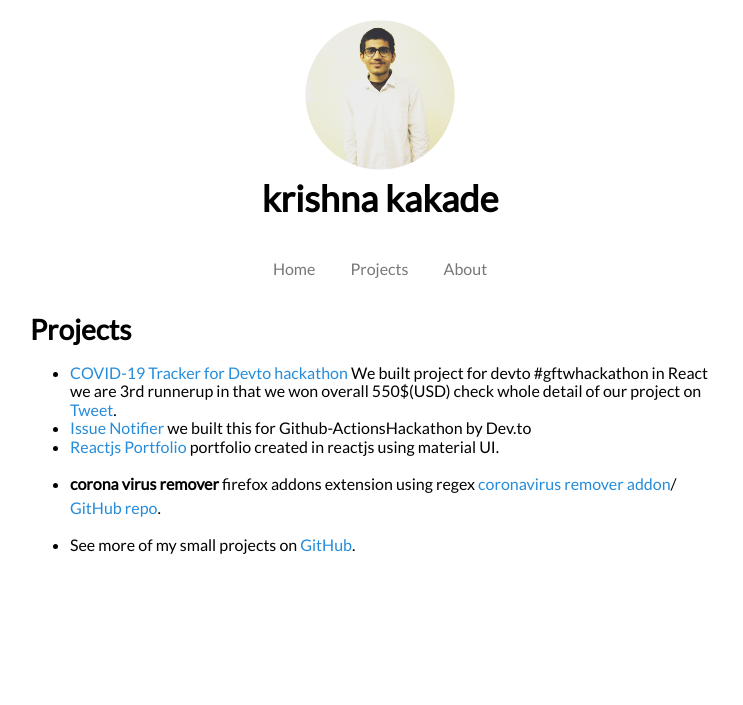
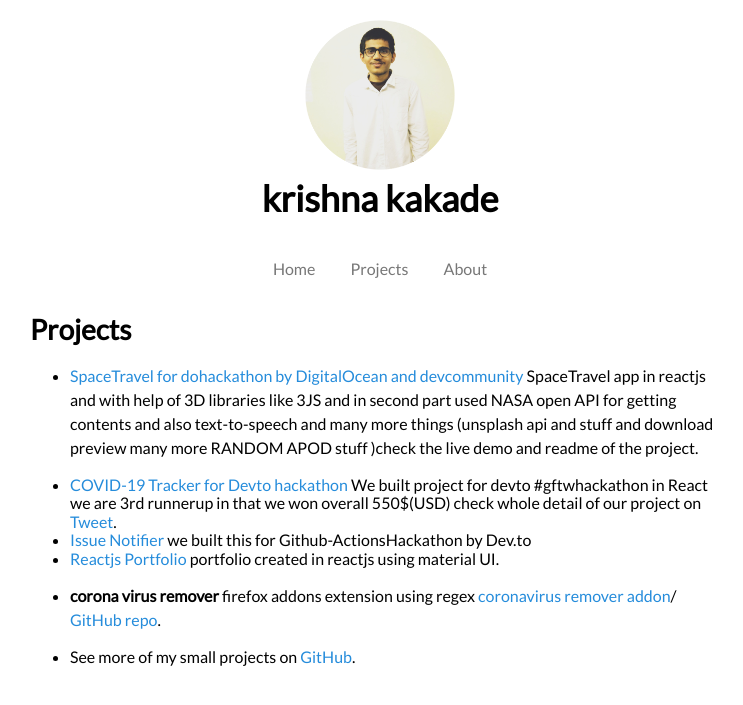
Before and after one commit to krishnadevz/krishnadevz.github.io, a Jekyll site: the page built from projects.md, in a window 1280 px wide. Shown: the top 705 px of the page, without its empty margins (260-1003 px from the left). Built offline with Jekyll 4.4.1, drawn with Linux system fonts in a browser that asks for light colours; nearby versions of some CDN libraries; our own code applies the rules of GitHub Pages for plain Markdown files.

Commit message:
updated project section

```diff
--- a/projects.md
+++ b/projects.md
@@ -3,6 +3,8 @@ layout: default
 ---
 
 # Projects
+
+* [SpaceTravel for dohackathon by DigitalOcean and devcommunity](https://github.com/krishnadevz/SpaceTravel) SpaceTravel app in reactjs and with help of 3D libraries like 3JS and in second part used NASA open API for getting contents and also text-to-speech and many more things (unsplash api and stuff and download preview many more RANDOM APOD stuff )check the live demo and readme of the project.
 
 * [COVID-19 Tracker for Devto hackathon](https://github.com/itshally/wb-covid19) We
 built project for devto #gftwhackathon in React we are 3rd runnerup in that we won overall 550$(USD) check whole detail of our project on [Tweet](https://twitter.com/krishnadevz/status/1276340062788214785).
```
